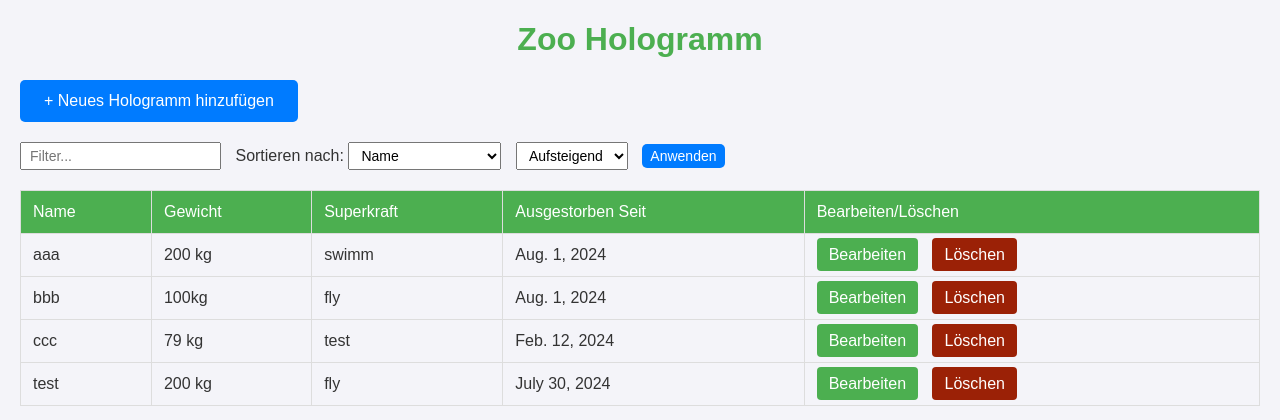
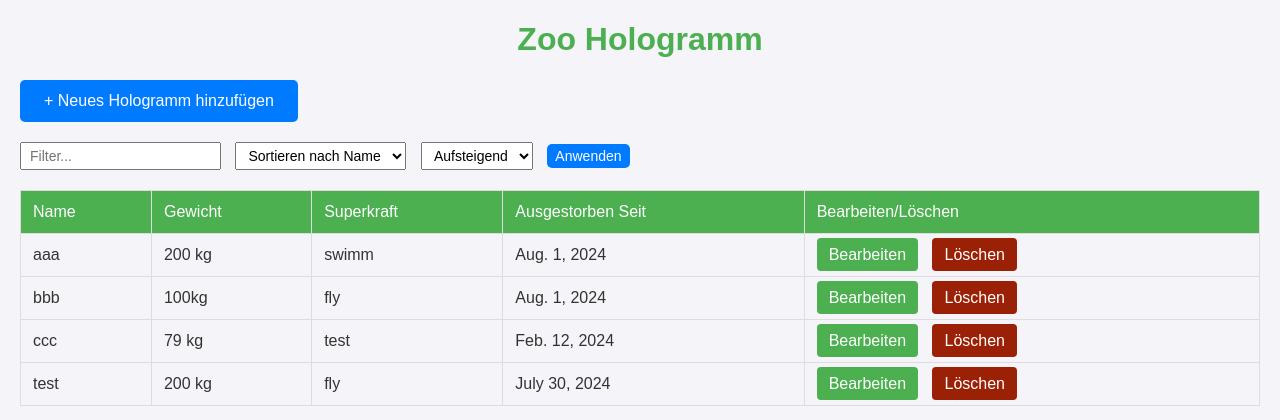
Before and after one commit to adibo32/zoo_holograms, a Django app: page /zoo/ in a window 1280 px wide. Shown: the top 420 px of the page. Run offline with Django 5.2, Linux system fonts and the light colour scheme; data comes from the database, SQL or seed files in the repository.

Commit message:
fix the sort and the test

```diff
--- a/zoo/templates/index.html
+++ b/zoo/templates/index.html
@@ -11,12 +11,8 @@
     <form method="GET" action="{% url 'index' %}" class="filter-container">
         <input type="text" name="filter" value="{{ filter_term }}" class="filter-input" placeholder="Filter...">
 
-        <label for="sort">Sortieren nach:</label>
         <select name="sort" class="sort-select">
-            <option value="name" {% if sort_column == 'name' %}selected{% endif %}>Name</option>
-            <option value="gewicht" {% if sort_column == 'gewicht' %}selected{% endif %}>Gewicht</option>
-            <option value="superkraft" {% if sort_column == 'superkraft' %}selected{% endif %}>Superkraft</option>
-            <option value="ausgestorben_seit" {% if sort_column == 'ausgestorben_seit' %}selected{% endif %}>Ausgestorben Seit</option>
+            <option value="name" {% if sort_column == 'name' %}selected{% endif %}>Sortieren nach Name</option>
         </select>
 
         <select name="order" class="sort-select">
--- a/zoo/views.py
+++ b/zoo/views.py
@@ -5,7 +5,6 @@ from django.contrib import messages
 
 def index(request):
     filter_term = request.GET.get('filter', '')
-    sort_column = request.GET.get('sort', 'name')
     sort_order = request.GET.get('order', 'asc')
 
     if filter_term:
@@ -14,11 +13,11 @@ def index(request):
         holograms = Hologram.objects.all()
 
     if sort_order == 'asc':
-        holograms = holograms.order_by(sort_column)
+        holograms = holograms.order_by('name')
     else:
-        holograms = holograms.order_by(f'-{sort_column}')
+        holograms = holograms.order_by('-name')
 
-    return render(request, 'index.html', {'holograms': holograms, 'filter_term': filter_term, 'sort_column': sort_column, 'sort_order': sort_order})
+    return render(request, 'index.html', {'holograms': holograms, 'filter_term': filter_term, 'sort_order': sort_order})
 
 def add_hologram(request):
     if request.method == 'POST':
```
Also changed, not shown: zoo/tests.py (+4 -3 lines).
